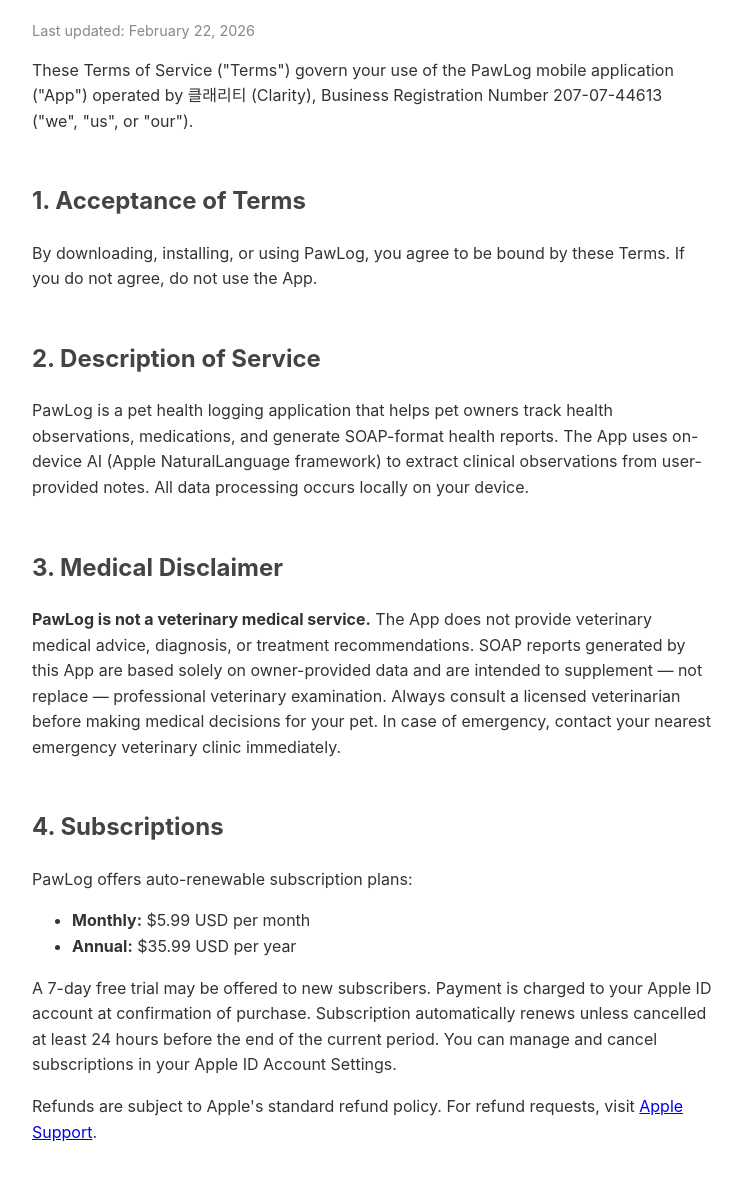
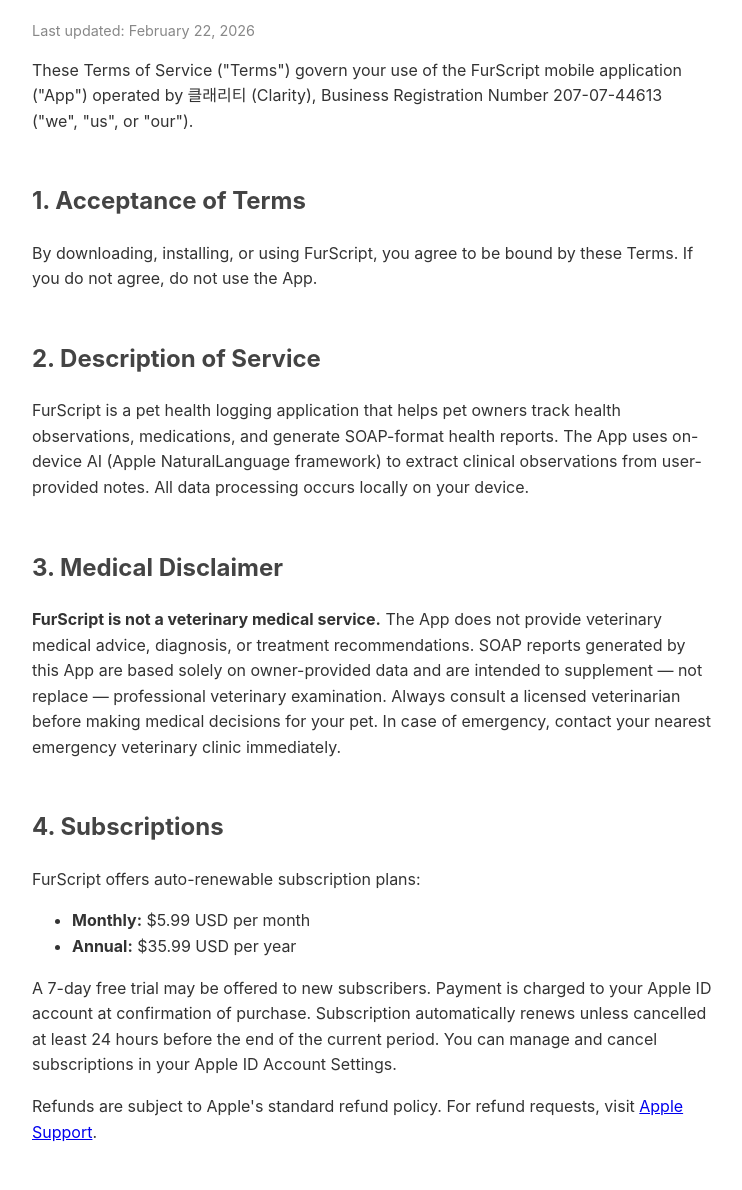
Before and after one commit to suyoon09/pawlog-legal, a plain HTML site: page terms.html in a window 1280 px wide. Shown: the part 94-1284 px from the top of the page, without its empty margins (268-1010 px from the left). Drawn offline with Linux system fonts and the light colour scheme.

Commit message:
Rebrand FurLog → FurScript

```diff
--- a/terms.html
+++ b/terms.html
@@ -3,7 +3,7 @@
 <head>
     <meta charset="UTF-8">
     <meta name="viewport" content="width=device-width, initial-scale=1.0">
-    <title>PawLog — Terms of Service</title>
+    <title>FurScript — Terms of Service</title>
     <style>
         body { font-family: -apple-system, BlinkMacSystemFont, 'Segoe UI', Roboto, sans-serif; max-width: 680px; margin: 40px auto; padding: 0 20px; color: #333; line-height: 1.6; }
         h1 { color: #007A7C; }
@@ -15,19 +15,19 @@
     <h1>Terms of Service</h1>
     <p class="updated">Last updated: February 22, 2026</p>
 
-    <p>These Terms of Service ("Terms") govern your use of the PawLog mobile application ("App") operated by 클래리티 (Clarity), Business Registration Number 207-07-44613 ("we", "us", or "our").</p>
+    <p>These Terms of Service ("Terms") govern your use of the FurScript mobile application ("App") operated by 클래리티 (Clarity), Business Registration Number 207-07-44613 ("we", "us", or "our").</p>
 
     <h2>1. Acceptance of Terms</h2>
-    <p>By downloading, installing, or using PawLog, you agree to be bound by these Terms. If you do not agree, do not use the App.</p>
+    <p>By downloading, installing, or using FurScript, you agree to be bound by these Terms. If you do not agree, do not use the App.</p>
 
     <h2>2. Description of Service</h2>
-    <p>PawLog is a pet health logging application that helps pet owners track health observations, medications, and generate SOAP-format health reports. The App uses on-device AI (Apple NaturalLanguage framework) to extract clinical observations from user-provided notes. All data processing occurs locally on your device.</p>
+    <p>FurScript is a pet health logging application that helps pet owners track health observations, medications, and generate SOAP-format health reports. The App uses on-device AI (Apple NaturalLanguage framework) to extract clinical observations from user-provided notes. All data processing occurs locally on your device.</p>
 
     <h2>3. Medical Disclaimer</h2>
-    <p><strong>PawLog is not a veterinary medical service.</strong> The App does not provide veterinary medical advice, diagnosis, or treatment recommendations. SOAP reports generated by this App are based solely on owner-provided data and are intended to supplement — not replace — professional veterinary examination. Always consult a licensed veterinarian before making medical decisions for your pet. In case of emergency, contact your nearest emergency veterinary clinic immediately.</p>
+    <p><strong>FurScript is not a veterinary medical service.</strong> The App does not provide veterinary medical advice, diagnosis, or treatment recommendations. SOAP reports generated by this App are based solely on owner-provided data and are intended to supplement — not replace — professional veterinary examination. Always consult a licensed veterinarian before making medical decisions for your pet. In case of emergency, contact your nearest emergency veterinary clinic immediately.</p>
 
     <h2>4. Subscriptions</h2>
-    <p>PawLog offers auto-renewable subscription plans:</p>
+    <p>FurScript offers auto-renewable subscription plans:</p>
     <ul>
         <li><strong>Monthly:</strong> $5.99 USD per month</li>
         <li><strong>Annual:</strong> $35.99 USD per year</li>
```
Also changed, not shown: index.html (+2 -2 lines), privacy.html (+3 -3 lines).
